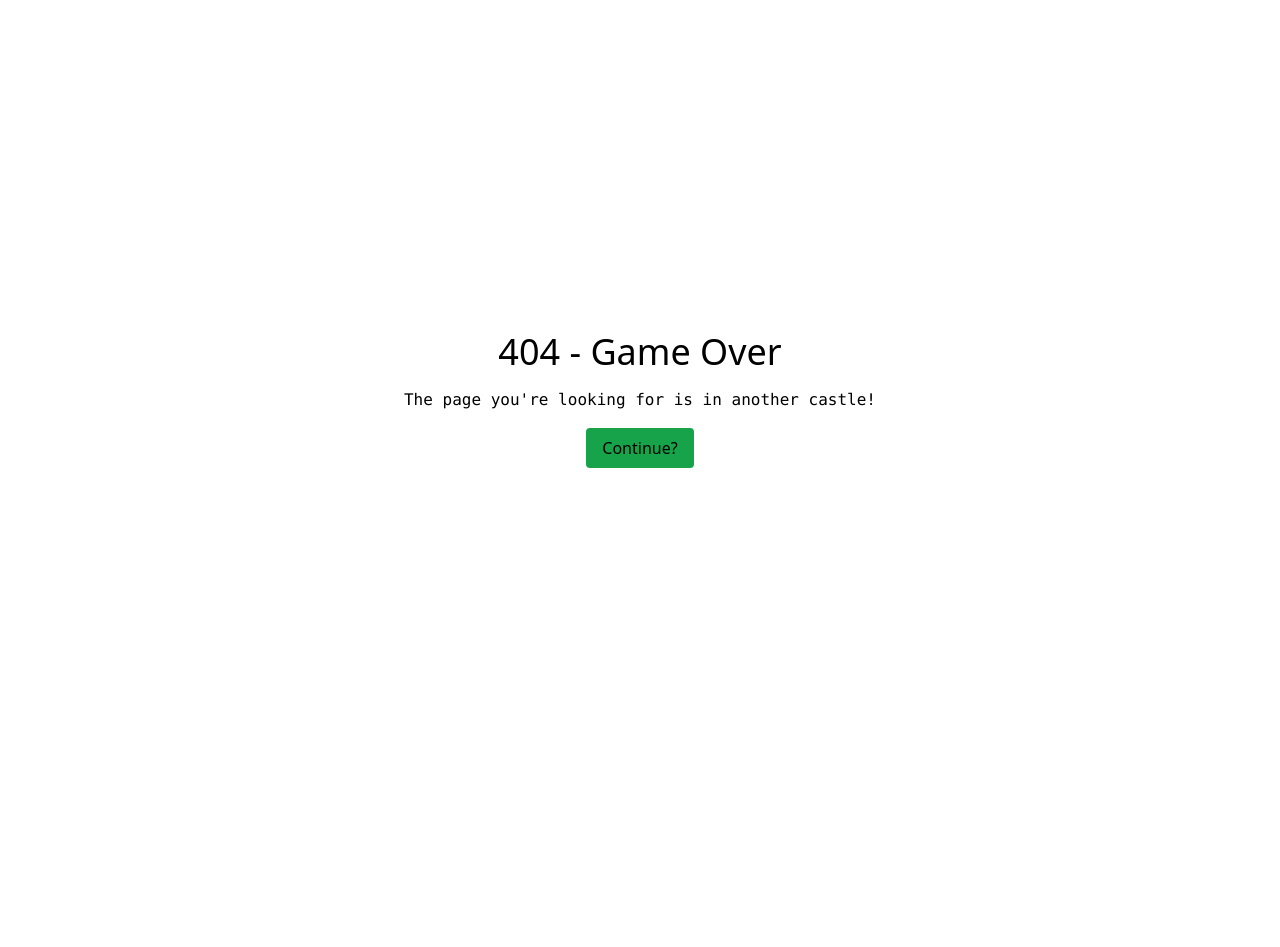
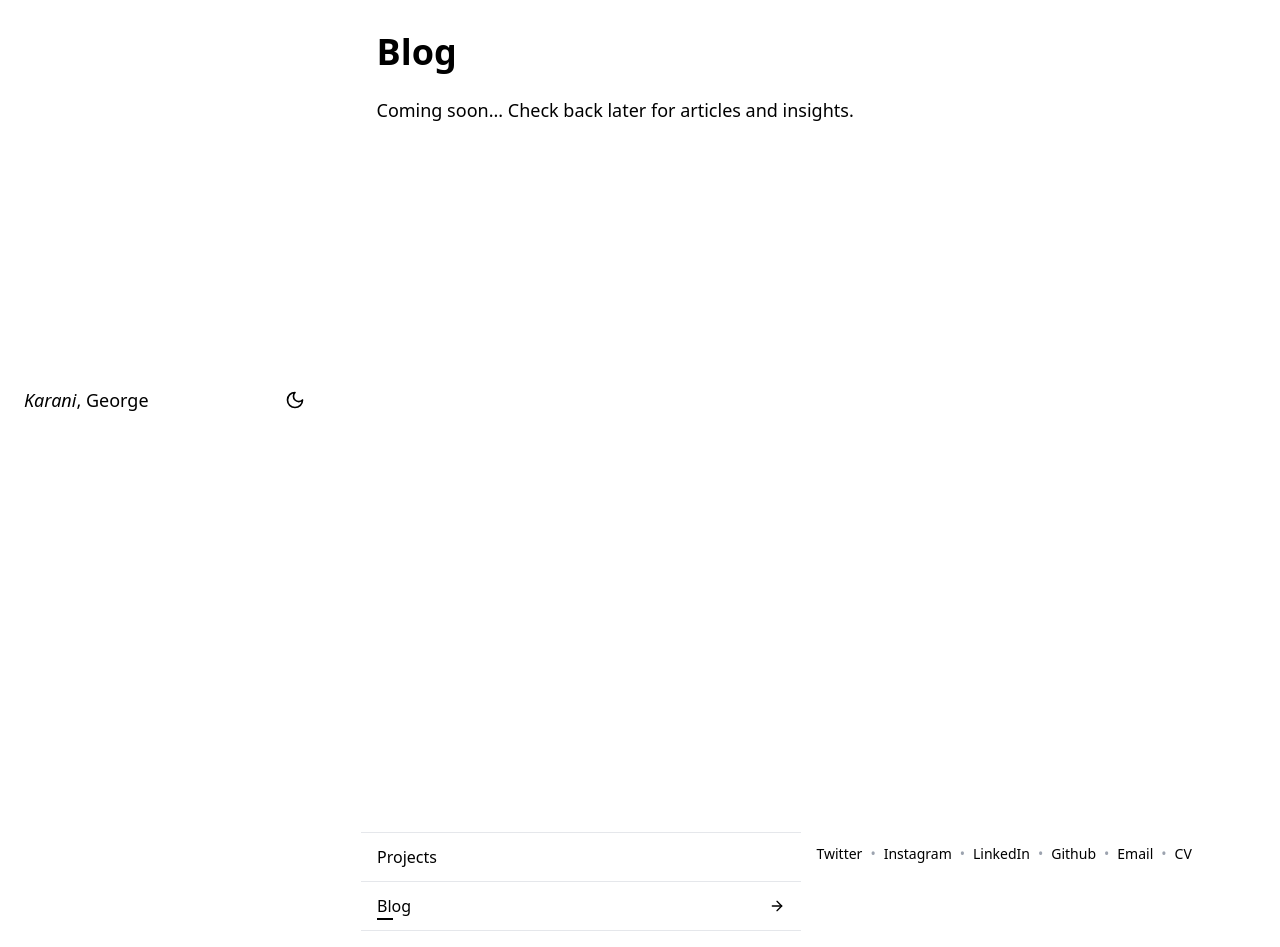
Before and after one commit to 21givenchy/scaling-chainsaw, a Next.js app: page /blog in a window 1280 px wide. Before the commit this address had no page. Shown: the top 947 px of the page. Before the commit the page ends 800 px from the top, so only its background shows below. Built offline with nearby package versions, Linux system fonts and the light colour scheme; a web font is replaced by a local one.

Commit message:
Implement sophisticated navigation system with theme toggle and animated links
Co-authored-by: palontologist <100496915+palontologist@users.noreply.github.com>

```diff
--- /dev/null
+++ b/app/about/page.tsx
@@ -0,0 +1,40 @@
+'use client';
+
+import { useEffect, useRef } from 'react';
+import gsap from 'gsap';
+
+export default function AboutPage() {
+  const contentRef = useRef<HTMLDivElement>(null);
+
+  useEffect(() => {
+    if (contentRef.current) {
+      gsap.fromTo(
+        contentRef.current,
+        {
+          opacity: 0,
+          y: 50,
+        },
+        {
+          opacity: 1,
+          y: 0,
+          duration: 1,
+          ease: 'power2.out',
+        }
+      );
+    }
+  }, []);
+
+  return (
+    <div className="min-h-screen bg-background text-foreground">
+      <main ref={contentRef} className="max-w-4xl mx-auto px-4 py-8">
+        <h1 className="text-4xl font-bold mb-6">About</h1>
+        <p className="text-lg text-muted-foreground mb-4">
+          Hi, I&apos;m George Karani - a software engineer and founder passionate about building tools for a better planet.
+        </p>
+        <p className="text-lg text-muted-foreground">
+          Currently working on Front Forum Focus and other impact-driven projects.
+        </p>
+      </main>
+    </div>
+  );
+}
--- /dev/null
+++ b/app/blog/page.tsx
@@ -0,0 +1,37 @@
+'use client';
+
+import { useEffect, useRef } from 'react';
+import gsap from 'gsap';
+
+export default function BlogPage() {
+  const contentRef = useRef<HTMLDivElement>(null);
+
+  useEffect(() => {
+    if (contentRef.current) {
+      gsap.fromTo(
+        contentRef.current,
+        {
+          opacity: 0,
+          y: 50,
+        },
+        {
+          opacity: 1,
+          y: 0,
+          duration: 1,
+          ease: 'power2.out',
+        }
+      );
+    }
+  }, []);
+
+  return (
+    <div className="min-h-screen bg-background text-foreground">
+      <main ref={contentRef} className="max-w-4xl mx-auto px-4 py-8">
+        <h1 className="text-4xl font-bold mb-6">Blog</h1>
+        <p className="text-lg text-muted-foreground">
+          Coming soon... Check back later for articles and insights.
+        </p>
+      </main>
+    </div>
+  );
+}
--- /dev/null
+++ b/app/cv/page.tsx
@@ -0,0 +1,37 @@
+'use client';
+
+import { useEffect, useRef } from 'react';
+import gsap from 'gsap';
+
+export default function CVPage() {
+  const contentRef = useRef<HTMLDivElement>(null);
+
+  useEffect(() => {
+    if (contentRef.current) {
+      gsap.fromTo(
+        contentRef.current,
+        {
+          opacity: 0,
+          y: 50,
+        },
+        {
+          opacity: 1,
+          y: 0,
+          duration: 1,
+          ease: 'power2.out',
+        }
+      );
+    }
+  }, []);
+
+  return (
+    <div className="min-h-screen bg-background text-foreground">
+      <main ref={contentRef} className="max-w-4xl mx-auto px-4 py-8">
+        <h1 className="text-4xl font-bold mb-6">Curriculum Vitae</h1>
+        <p className="text-lg text-muted-foreground">
+          CV content coming soon...
+        </p>
+      </main>
+    </div>
+  );
+}
--- a/app/layout.tsx
+++ b/app/layout.tsx
@@ -1,6 +1,9 @@
 import type React from "react"
 import "./globals.css"
-import RetroBootSequence from "@/components/RetroBootSequence"
+import Providers from "@/components/Providers"
+import Header from "@/components/Header"
+import Navigation from "@/components/Navigation"
+// import RetroBootSequence from "@/components/RetroBootSequence"
 
 export const metadata = {
   title: "George Karani -  SWE & founder",
@@ -13,10 +16,14 @@ export default function RootLayout({
   children: React.ReactNode
 }) {
   return (
-    <html lang="en">
-      <body>
-        <RetroBootSequence />
-        {children}
+    <html lang="en" suppressHydrationWarning>
+      <body className="grid grid-rows-[auto_auto_1fr] min-h-screen">
+        <Providers>
+          {/* <RetroBootSequence /> */}
+          <Header />
+          <Navigation />
+          {children}
+        </Providers>
       </body>
     </html>
   )
--- /dev/null
+++ b/components/Header.tsx
@@ -0,0 +1,18 @@
+"use client"
+
+import Link from "next/link"
+import ThemeToggle from "./ThemeToggle"
+
+export default function Header() {
+  return (
+    <header className="flex justify-between items-center px-6 py-4" aria-label="Site header">
+      <Link
+        href="/"
+        className="text-lg font-medium hover:opacity-70 transition-opacity"
+      >
+        <span className="italic">Karani</span>, George
+      </Link>
+      <ThemeToggle />
+    </header>
+  )
+}
--- /dev/null
+++ b/components/NavLinks.tsx
@@ -0,0 +1,58 @@
+"use client"
+
+import Link from "next/link"
+import { usePathname } from "next/navigation"
+import { motion } from "framer-motion"
+import { ArrowRight } from "lucide-react"
+
+const navItems = [
+  { href: "/projects", label: "Projects" },
+  { href: "/blog", label: "Blog" },
+  { href: "/about", label: "About" },
+]
+
+export default function NavLinks() {
+  const pathname = usePathname()
+
+  return (
+    <nav className="flex flex-col" aria-label="Main navigation">
+      {navItems.map((item, index) => {
+        const isActive = pathname === item.href
+        return (
+          <Link
+            key={item.href}
+            href={item.href}
+            className={`group relative py-3 px-4 border-b ${
+              index === 0 ? "border-t" : ""
+            } border-gray-200 dark:border-gray-800 hover:bg-gray-50 dark:hover:bg-gray-900/50 transition-colors`}
+          >
+            <div className="flex items-center justify-between">
+              <span className="relative">
+                {item.label}
+                {/* Underline effect */}
+                <span
+                  className={`absolute left-0 -bottom-0.5 h-0.5 bg-current transition-all duration-100 ease-in-out ${
+                    isActive ? "w-4" : "w-0 group-hover:w-4"
+                  }`}
+                />
+              </span>
+              {/* Animated arrow */}
+              <motion.div
+                initial={{ opacity: 0, rotate: -90 }}
+                animate={
+                  isActive
+                    ? { opacity: 1, rotate: 0 }
+                    : { opacity: 0, rotate: -90 }
+                }
+                whileHover={{ opacity: 1, rotate: 0 }}
+                transition={{ duration: 0.2 }}
+              >
+                <ArrowRight className="w-4 h-4" />
+              </motion.div>
+            </div>
+          </Link>
+        )
+      })}
+    </nav>
+  )
+}
--- /dev/null
+++ b/components/Navigation.tsx
@@ -0,0 +1,20 @@
+"use client"
+
+import NavLinks from "./NavLinks"
+import SecondaryLinks from "./SecondaryLinks"
+
+export default function Navigation() {
+  return (
+    <div
+      className="grid grid-cols-2 md:grid-cols-4 gap-4 px-6 py-4 my-4"
+      style={{ gridArea: "nav" }}
+    >
+      <div className="col-span-2 md:col-span-2">
+        <NavLinks />
+      </div>
+      <div className="col-span-2 md:col-span-2 flex items-start pt-3">
+        <SecondaryLinks />
+      </div>
+    </div>
+  )
+}
--- /dev/null
+++ b/components/Providers.tsx
@@ -0,0 +1,11 @@
+"use client"
+
+import { ThemeProvider } from "next-themes"
+
+export default function Providers({ children }: { children: React.ReactNode }) {
+  return (
+    <ThemeProvider attribute="class" defaultTheme="system" enableSystem>
+      {children}
+    </ThemeProvider>
+  )
+}
--- /dev/null
+++ b/components/SecondaryLinks.tsx
@@ -0,0 +1,37 @@
+"use client"
+
+import Link from "next/link"
+
+const secondaryLinks = [
+  { href: "https://twitter.com/21givenchy", label: "Twitter", external: true },
+  { href: "https://instagram.com/21givenchy", label: "Instagram", external: true },
+  { href: "https://linkedin.com/in/georgekarani", label: "LinkedIn", external: true },
+  { href: "https://github.com/21givenchy", label: "Github", external: true },
+  { href: "mailto:george@example.com", label: "Email", external: false },
+  { href: "/cv", label: "CV", external: false },
+]
+
+export default function SecondaryLinks() {
+  return (
+    <nav className="flex flex-wrap items-center gap-x-2 text-sm" aria-label="Secondary navigation">
+      {secondaryLinks.map((link, index) => (
+        <div key={link.href} className="flex items-center gap-x-2">
+          {index > 0 && (
+            <span className="text-gray-400 dark:text-gray-600" aria-hidden="true">
+              •
+            </span>
+          )}
+          <Link
+            href={link.href}
+            className="hover:underline transition-all"
+            {...(link.external
+              ? { target: "_blank", rel: "noopener noreferrer" }
+              : {})}
+          >
+            {link.label}
+          </Link>
+        </div>
+      ))}
+    </nav>
+  )
+}
--- /dev/null
+++ b/components/ThemeToggle.tsx
@@ -0,0 +1,39 @@
+"use client"
+
+import { useEffect, useState } from "react"
+import { useTheme } from "next-themes"
+import { Moon, Sun } from "lucide-react"
+
+export default function ThemeToggle() {
+  const [mounted, setMounted] = useState(false)
+  const { theme, setTheme } = useTheme()
+
+  useEffect(() => {
+    setMounted(true)
+  }, [])
+
+  if (!mounted) {
+    return (
+      <button
+        className="p-2 rounded-md hover:bg-gray-100 dark:hover:bg-gray-800 transition-colors"
+        aria-label="Toggle theme"
+      >
+        <div className="w-5 h-5" />
+      </button>
+    )
+  }
+
+  return (
+    <button
+      onClick={() => setTheme(theme === "dark" ? "light" : "dark")}
+      className="p-2 rounded-md hover:bg-gray-100 dark:hover:bg-gray-800 transition-colors"
+      aria-label="Toggle theme"
+    >
+      {theme === "dark" ? (
+        <Sun className="w-5 h-5" />
+      ) : (
+        <Moon className="w-5 h-5" />
+      )}
+    </button>
+  )
+}
--- a/package.json
+++ b/package.json
@@ -18,6 +18,7 @@
     "lucide-react": "^0.475.0",
     "motion": "^12.4.7",
     "next": "15.1.7",
+    "next-themes": "^0.2.1",
     "react": "^19.0.0",
     "react-dom": "^19.0.0",
     "react-intersection-observer": "^9.15.1",
```
Also changed, not shown: 1 other file (tests, documents, lock files or other folders).
